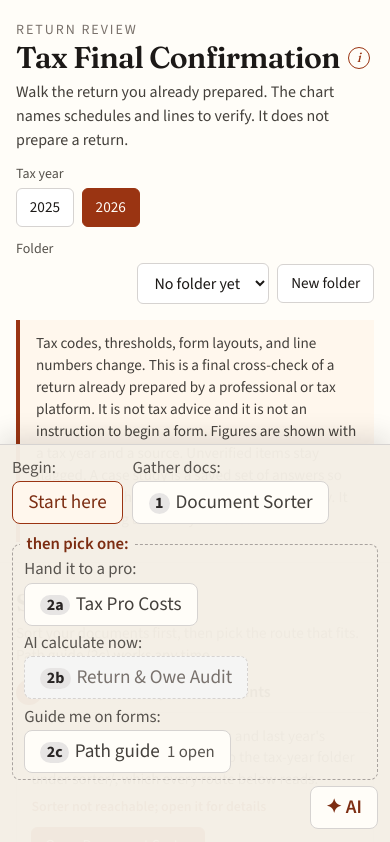
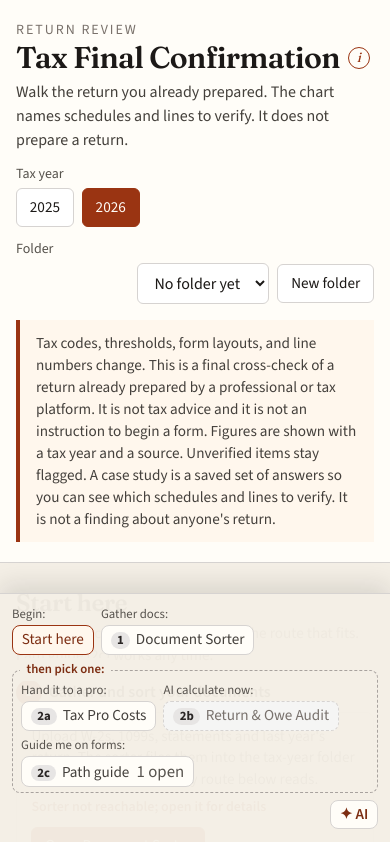
Before and after one commit to Siphon880gh/taxes, a Next.js app: page / in a window 390 px wide. Shown: the top 842 px of the page. Built offline with nearby package versions, Linux system fonts and the light colour scheme.

Commit message:
Phones: the Path library scrolls with the page and the step bar is phone-sized, so the chart can be reached and clicked

```diff
--- a/src/app/globals.css
+++ b/src/app/globals.css
@@ -2602,3 +2602,37 @@ body {
     width: 100%;
   }
 }
+
+/*
+ * Phones: the readable desktop step bar and the sticky Path library together were taller than the screen, so the
+ * chart could not be reached. Here the library scrolls with the page and the bar keeps the same rows at phone size.
+ */
+@media (max-width: 719px) {
+  .library-stack {
+    position: static;
+  }
+
+  .frame-switch {
+    gap: 0.5rem 0.45rem;
+  }
+
+  .tab-label,
+  .tab-group-label {
+    font-size: 0.8rem;
+  }
+
+  .tab-group {
+    gap: 0.35rem 0.45rem;
+    padding: 0.7rem 0.5rem 0.3rem;
+  }
+
+  .frame-switch button,
+  .frame-tools button.harness-help-toggle {
+    padding: 0.25rem 0.55rem;
+    font-size: 0.95rem;
+  }
+
+  .tab-step {
+    font-size: 0.8rem;
+  }
+}
```
